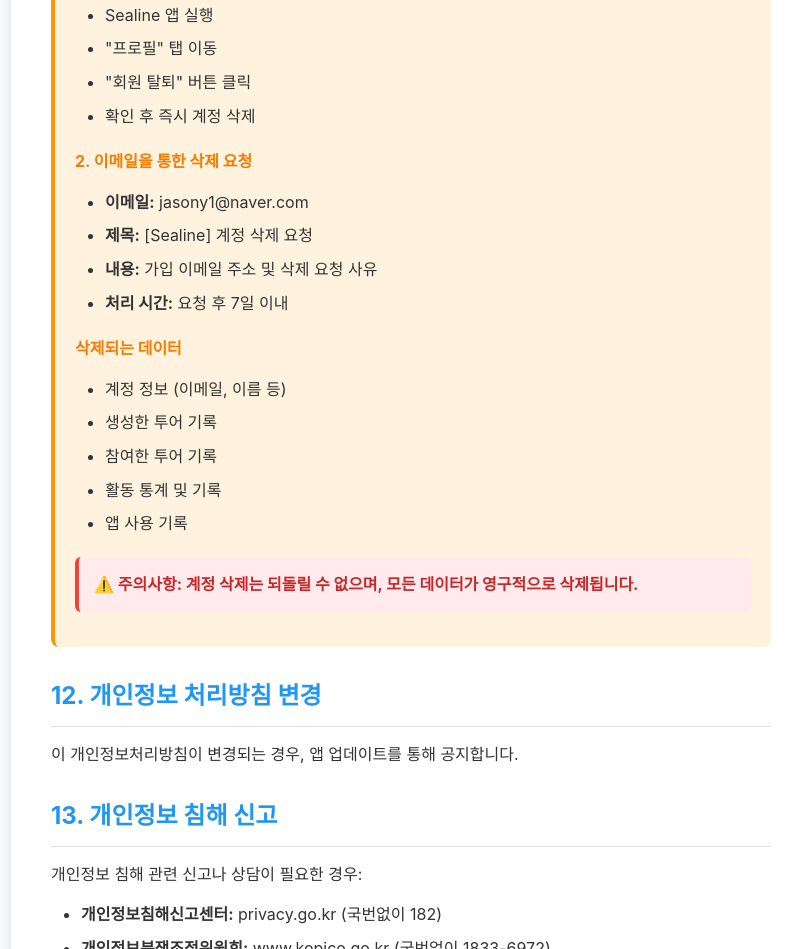
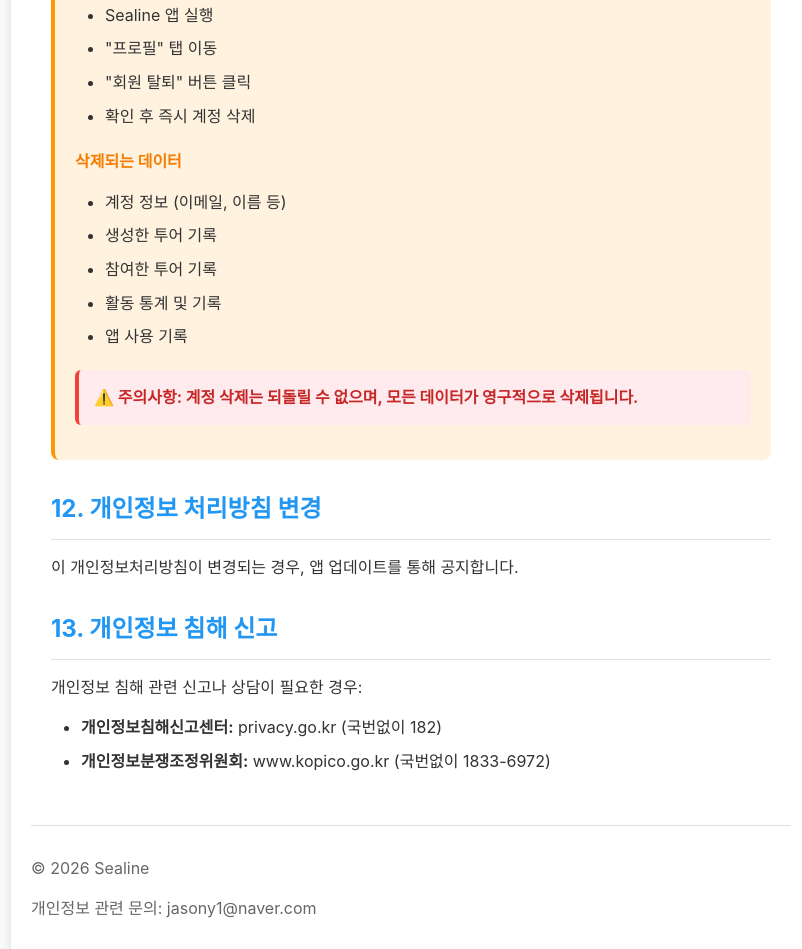
Before and after one commit to ilonelife/sealine_privacy, a website: page index.html in a window 1280 px wide. Shown: the part 3166-4115 px from the top of the page, without its empty margins (229-1031 px from the left). Drawn offline with Linux system fonts and the light colour scheme.

Commit message:
Initial commit

```diff
--- a/index.html
+++ b/index.html
@@ -330,14 +330,6 @@
                     <li>확인 후 즉시 계정 삭제</li>
                 </ul>
 
-                <h4>2. 이메일을 통한 삭제 요청</h4>
-                <ul>
-                    <li><strong>이메일:</strong> jasony1@naver.com</li>
-                    <li><strong>제목:</strong> [Sealine] 계정 삭제 요청</li>
-                    <li><strong>내용:</strong> 가입 이메일 주소 및 삭제 요청 사유</li>
-                    <li><strong>처리 시간:</strong> 요청 후 7일 이내</li>
-                </ul>
-
                 <h4>삭제되는 데이터</h4>
                 <ul>
                     <li>계정 정보 (이메일, 이름 등)</li>
```
